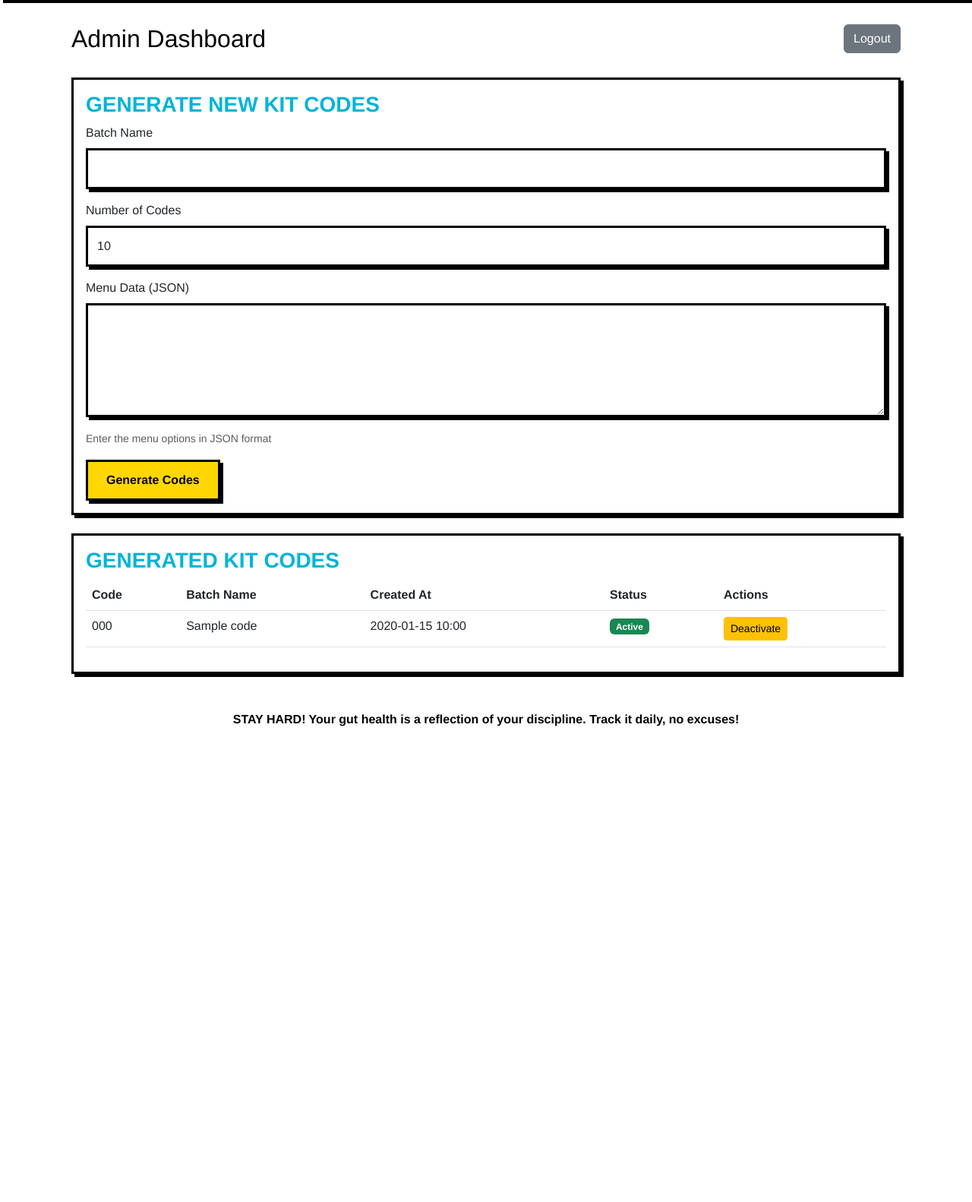
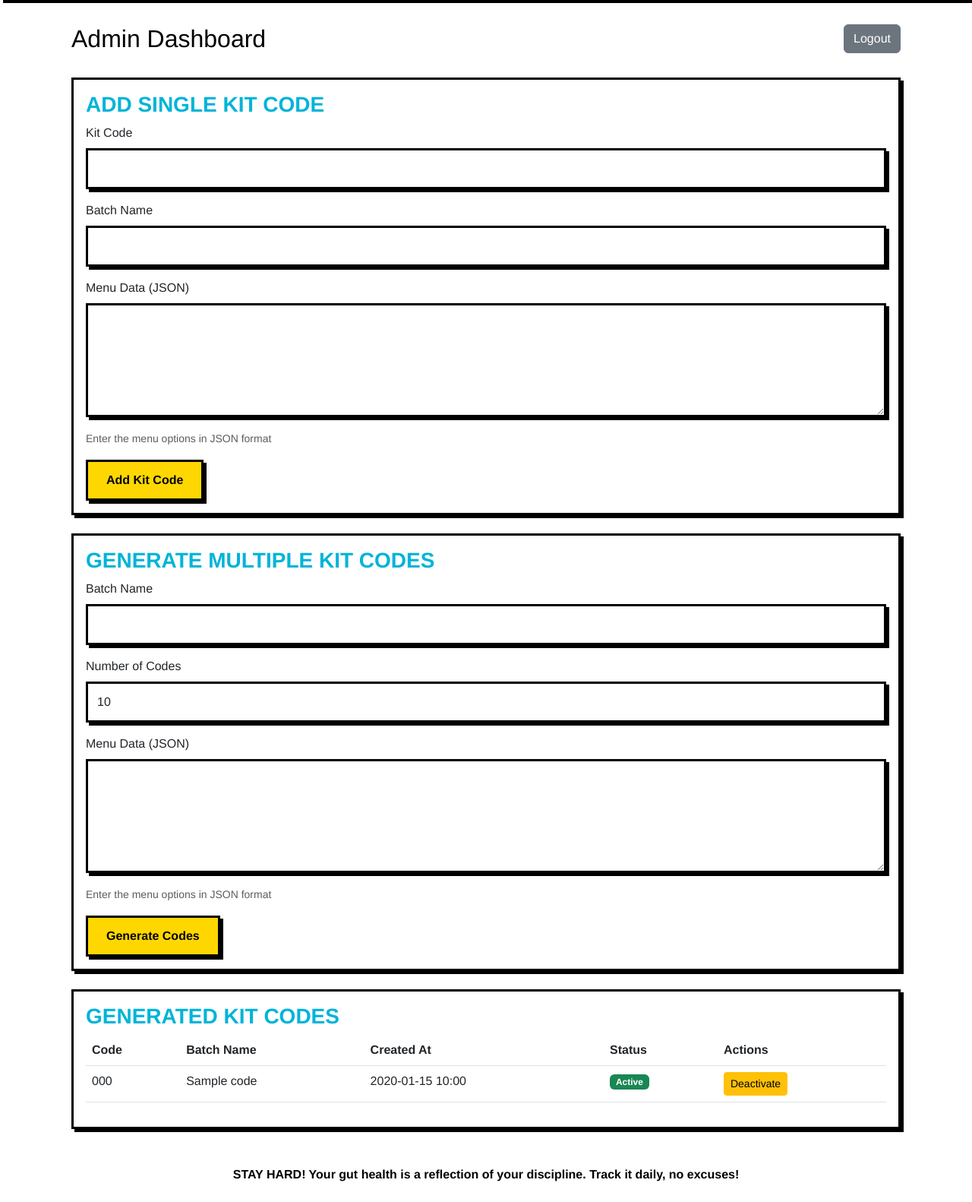
Before and after one commit to dhruv1710/ZuMicrobiome, a Flask app: page /admin/dashboard in a window 1280 px wide. Shown: the part 68-1650 px from the top of the page at 76% size. Before the commit the page ends 1024 px from the top, so only its background shows below. Run offline with Flask 3, Linux system fonts and the light colour scheme; the visitor is signed in with stand-in values (Sample User, id 1); tables that the repository leaves empty hold one stand-in row (values such as "Sample post"); some libraries are stand-ins or nearby versions; some web fonts are replaced.

Commit message:
Assistant checkpoint: Add manual kit code creation feature
Assistant generated file changes:
- app.py: Add route for manual kit code creation
- templates/admin/dashboard.html: Add manual kit code form

---

User prompt:

for the kit codes can we add the kit codes manually one-by-one

```diff
--- a/app.py
+++ b/app.py
@@ -93,6 +93,37 @@ def admin_dashboard():
     from models import KitCode
     kit_codes = KitCode.query.order_by(KitCode.created_at.desc()).all()
     return render_template('admin/dashboard.html', kit_codes=kit_codes)
+
+@app.route('/admin/add-code', methods=['POST'])
+@admin_required
+def add_kit_code():
+    from models import KitCode, AnonymousUser
+    code = request.form.get('code')
+    batch_name = request.form.get('batch_name')
+    menu_data = request.form.get('menu_data')
+
+    try:
+        menu_json = json.loads(menu_data) if menu_data else {}
+    except json.JSONDecodeError:
+        flash('Invalid JSON format for menu data', 'error')
+        return redirect(url_for('admin_dashboard'))
+
+    # Create KitCode entry
+    kit_code = KitCode(
+        code=code,
+        batch_name=batch_name,
+        menu_data=menu_json,
+        created_by=session['admin_id']
+    )
+    db.session.add(kit_code)
+
+    # Create corresponding AnonymousUser entry
+    anon_user = AnonymousUser(kit_id=code)
+    db.session.add(anon_user)
+
+    db.session.commit()
+    flash('Successfully added new kit code', 'success')
+    return redirect(url_for('admin_dashboard'))
 
 @app.route('/admin/generate-codes', methods=['POST'])
 @admin_required
--- a/templates/admin/dashboard.html
+++ b/templates/admin/dashboard.html
@@ -11,10 +11,33 @@
         </div>
     </div>
 
-    <!-- Kit Code Generation -->
+    <!-- Manual Kit Code Addition -->
     <div class="card mb-4">
         <div class="card-body">
-            <h3 class="card-title">Generate New Kit Codes</h3>
+            <h3 class="card-title">Add Single Kit Code</h3>
+            <form method="POST" action="{{ url_for('add_kit_code') }}">
+                <div class="mb-3">
+                    <label for="code" class="form-label">Kit Code</label>
+                    <input type="text" class="form-control" id="code" name="code" required>
+                </div>
+                <div class="mb-3">
+                    <label for="single_batch_name" class="form-label">Batch Name</label>
+                    <input type="text" class="form-control" id="single_batch_name" name="batch_name" required>
+                </div>
+                <div class="mb-3">
+                    <label for="single_menu_data" class="form-label">Menu Data (JSON)</label>
+                    <textarea class="form-control" id="single_menu_data" name="menu_data" rows="5"></textarea>
+                    <small class="text-muted">Enter the menu options in JSON format</small>
+                </div>
+                <button type="submit" class="btn btn-primary">Add Kit Code</button>
+            </form>
+        </div>
+    </div>
+
+    <!-- Bulk Kit Code Generation -->
+    <div class="card mb-4">
+        <div class="card-body">
+            <h3 class="card-title">Generate Multiple Kit Codes</h3>
             <form method="POST" action="{{ url_for('generate_kit_codes') }}">
                 <div class="mb-3">
                     <label for="batch_name" class="form-label">Batch Name</label>
```
